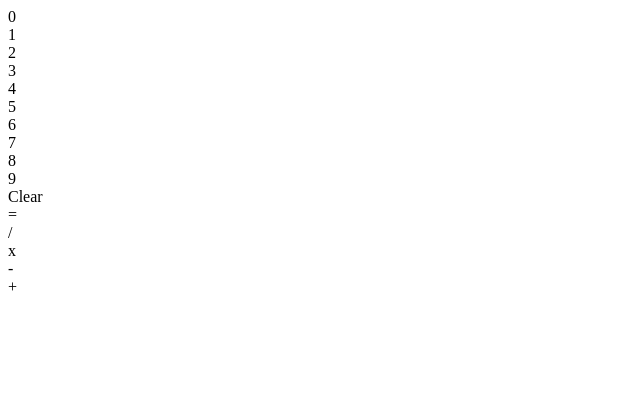
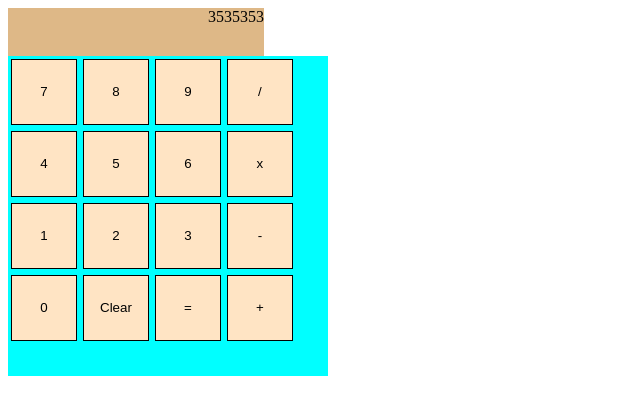
Before and after one commit to MTeesalu/math-calculator, a plain HTML site: page index.html in a window 1280 px wide. Shown: the whole page, without its empty margins (0-640 px from the left). Drawn offline with Linux system fonts and the light colour scheme.

Commit message:
Made the numbers display in the output

```diff
--- a/index.html
+++ b/index.html
@@ -10,25 +10,24 @@
 </head>
 <body>
     <div class="wrapper">
-        <div id="display">0</div>
-        <div class="numbers-buttons">
-            <div id="1">1</div>
-            <div id="2">2</div>
-            <div id="3">3</div>
-            <div id="4">4</div>
-            <div id="5">5</div>
-            <div id="6">6</div>
-            <div id="7">7</div>
-            <div id="8">8</div>
-            <div id="9">9</div>
-            <div id="clear-button">Clear</div>
-            <div id="equals-button">=</div>
-        </div>
-        <div class="buttons">
-            <div id="divide-button">/</div>
-            <div id="multiply-button">x</div>
-            <div id="subtract-button">-</div>
-            <div id="add-button">+</div>
+        <div id="display">3535353</div>
+        <div id="buttons">
+            <button class="button" id="7" onclick="getNr7(), displayValue()">7</button>
+            <button class="button" id="8" onclick="getNr8(), displayValue()">8</button>
+            <button class="button" id="9" onclick="getNr9(), displayValue()">9</button>
+            <button class="button" id="divide-button">/</button>
+            <button class="button" id="4" onclick="getNr4(), displayValue()">4</button>
+            <button class="button" id="5" onclick="getNr5(), displayValue()">5</button>
+            <button class="button" id="6" onclick="getNr6(), displayValue()">6</button>
+            <button class="button" id="multiply-button">x</button>
+            <button class="button" id="1" onclick="getNr1(), displayValue()">1</button>
+            <button class="button" id="2" onclick="getNr2(), displayValue()">2</button>
+            <button class="button" id="3" onclick="getNr3(), displayValue()">3</button>
+            <button class="button" id="subtract-button">-</button>
+            <button class="button" id="0" onclick="getNr0(), displayValue()">0</button>
+            <button class="button" id="clear-button">Clear</button>
+            <button class="button" id="equals-button">=</button>
+            <button class="button" id="add-button">+</button>
         </div>
     </div>
 </body>
--- a/javascript.js
+++ b/javascript.js
@@ -1,4 +1,8 @@
 let sum;
+let number;
+let array = [];
+let nrString;
+
 
 function add(a, b) {
     sum = a + b;
@@ -35,3 +39,74 @@ function operate(a, b, operator) {
     }
     return sum;
 }
+
+function getNr1() {
+    number = 1;
+    array.push(number);
+    return number;
+}
+
+function getNr2() {
+    number = 2;
+    array.push(number);
+    return number;
+}
+
+function getNr3() {
+    number = 3;
+    array.push(number);
+    return number;
+}
+
+function getNr4() {
+    number = 4;
+    array.push(number);
+    return number;
+}
+
+function getNr5() {
+    number = 5;
+    array.push(number);
+    return number;
+}
+
+function getNr6() {
+    number = 6;
+    array.push(number);
+    return number;
+}
+
+function getNr7() {
+    number = 7;
+    array.push(number);
+    return number;
+}
+
+function getNr8() {
+    number = 8;
+    array.push(number);
+    return number;
+}
+
+function getNr9() {
+    number = 9;
+    array.push(number);
+    return number;
+}
+
+function getNr0() {
+    number = 0;
+    array.push(number);
+    return number;
+}
+
+function convertNrToString() {
+    nrString = array.toString();
+    nrString = nrString.replaceAll(",", "");
+    return nrString;
+}
+
+function displayValue() {
+    convertNrToString();
+    document.getElementById("display").textContent = nrString;
+}
--- a/styles.css
+++ b/styles.css
@@ -0,0 +1,25 @@
+#display {
+    display: flex;
+    justify-content: right;
+    width: 16em;
+    height: 3em;
+    background-color: burlywood;
+}
+
+#buttons {
+    display: flex;
+    flex-wrap: wrap;
+    align-content: flex-start;
+    width: 20em;
+    height: 20em;
+    background-color: aqua;
+
+}
+
+.button {
+    height: 5em;
+    width: 5em;
+    background-color: bisque;
+    margin: 0.2em;
+    border: 0.1em black solid;
+}
```
